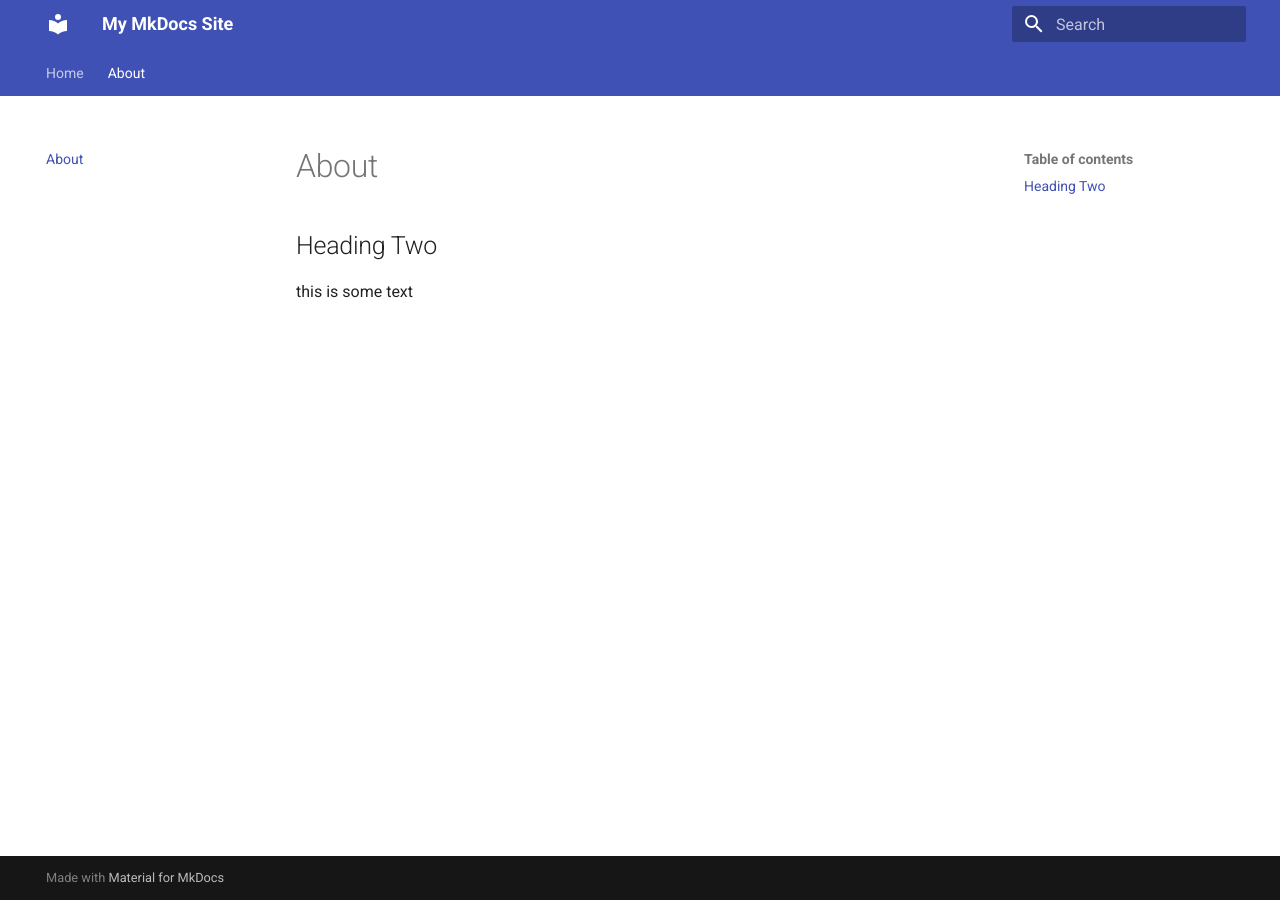
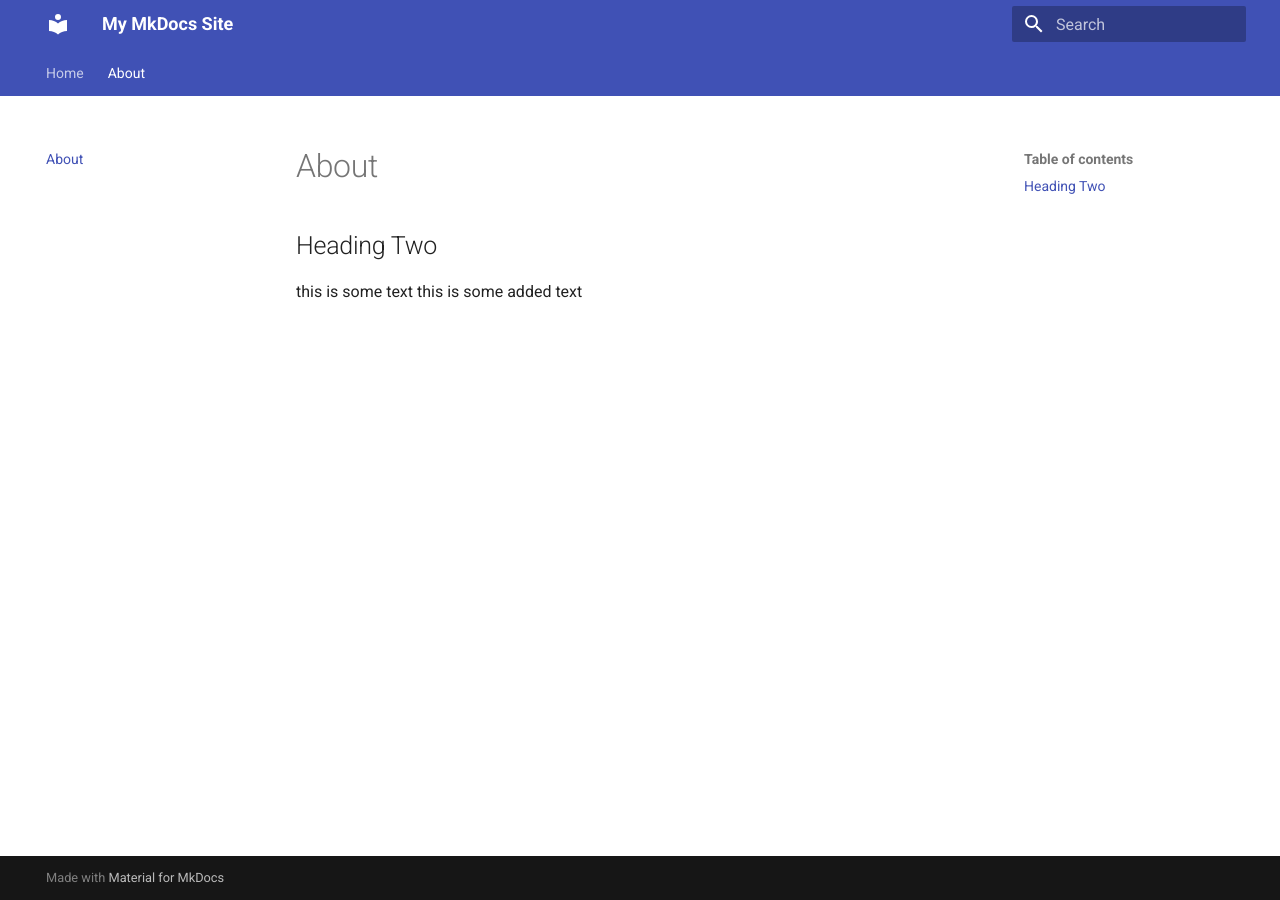
Before and after one commit to wgoodridge/mkdocs-site, an MkDocs documentation site: the page built from docs/about.md, in a window 1280 px wide. Built offline with MkDocs 1.6.1 and Material for MkDocs 9.7.7, drawn with Linux system fonts in a browser that asks for light colours.

Commit message:
another try

```diff
--- a/docs/about.md
+++ b/docs/about.md
@@ -1,3 +1,4 @@
 ## Heading Two
 
 this is some text
+this is some added text
```
Also changed, not shown: mkdocs.yml (line endings or trailing spaces).
